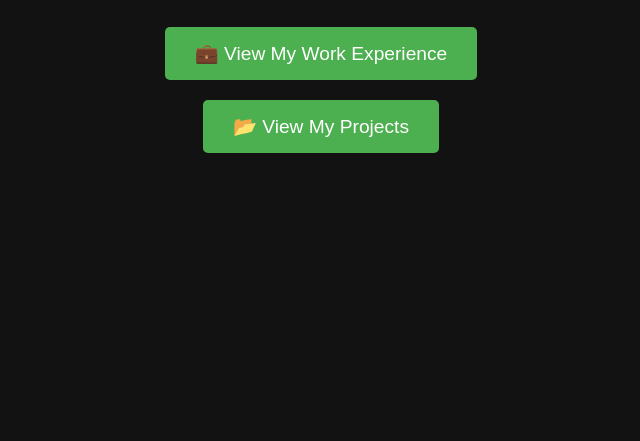
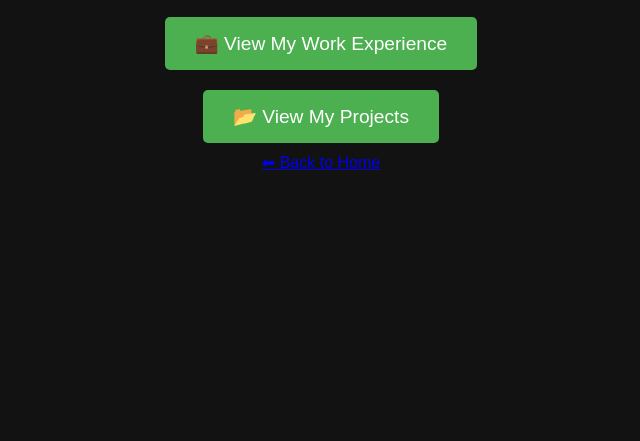
Before and after one commit to rochellekissun/rochellekissun.github.io, a plain HTML site: page homepage.html in a window 1280 px wide. Shown: the part 359-800 px from the top of the page, without its empty margins (319-959 px from the left). Drawn offline with Linux system fonts and the light colour scheme.

Commit message:
homepage.html

```diff
--- a/homepage.html
+++ b/homepage.html
@@ -56,6 +56,6 @@
 
     <a href="experience.html" class="btn">💼 View My Work Experience</a>
     <a href="projects.html" class="btn">📂 View My Projects</a>
-
+<a href="/landing.html" class="back-button">⬅ Back to Home</a>
 </body>
 </html>
```
